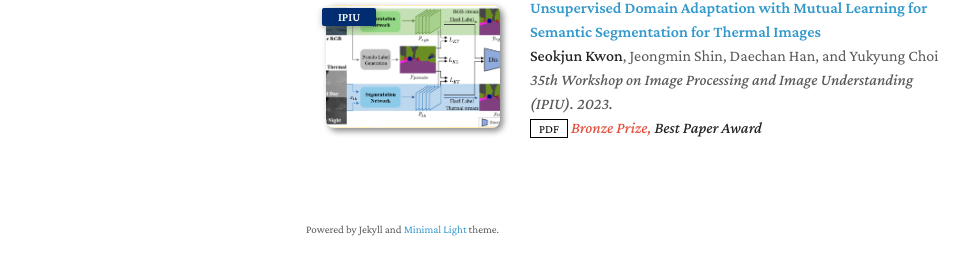
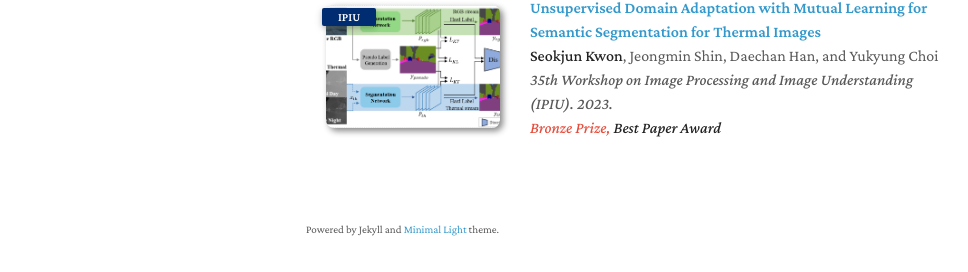
Before and after one commit to sukzoon1234/sukzoon1234.github.io, a Jekyll site: the page built from index.md, in a window 1280 px wide and 900 px high, scrolled down 545 px, cut to the strip 166-865 px from the top of the window. Shown: the part 424-696 px from the top of the strip, without its empty margins (164-1132 px from the left). Built offline with Jekyll 4.4.1, drawn with Linux system fonts in a browser that asks for light colours; a style sheet for code colours, icons or effects is not loaded; our own code applies the rules of GitHub Pages for plain Markdown files.

Commit message:
Update publications.yml

```diff
--- a/_data/publications.yml
+++ b/_data/publications.yml
@@ -29,6 +29,6 @@ main:
     authors: <strong>Seokjun Kwon</strong>, Jeongmin Shin, Daechan Han, and Yukyung Choi
     conference_short: IPIU
     conference: 35th Workshop on Image Processing and Image Understanding (IPIU). 2023.
-    pdf: ./assets/files/ipiu_paper.pdf
+    pdf:
     image: ./assets/img/publications/ipiu.png
     notes: Bronze Prize, <strong>Best Paper Award</strong>
```
